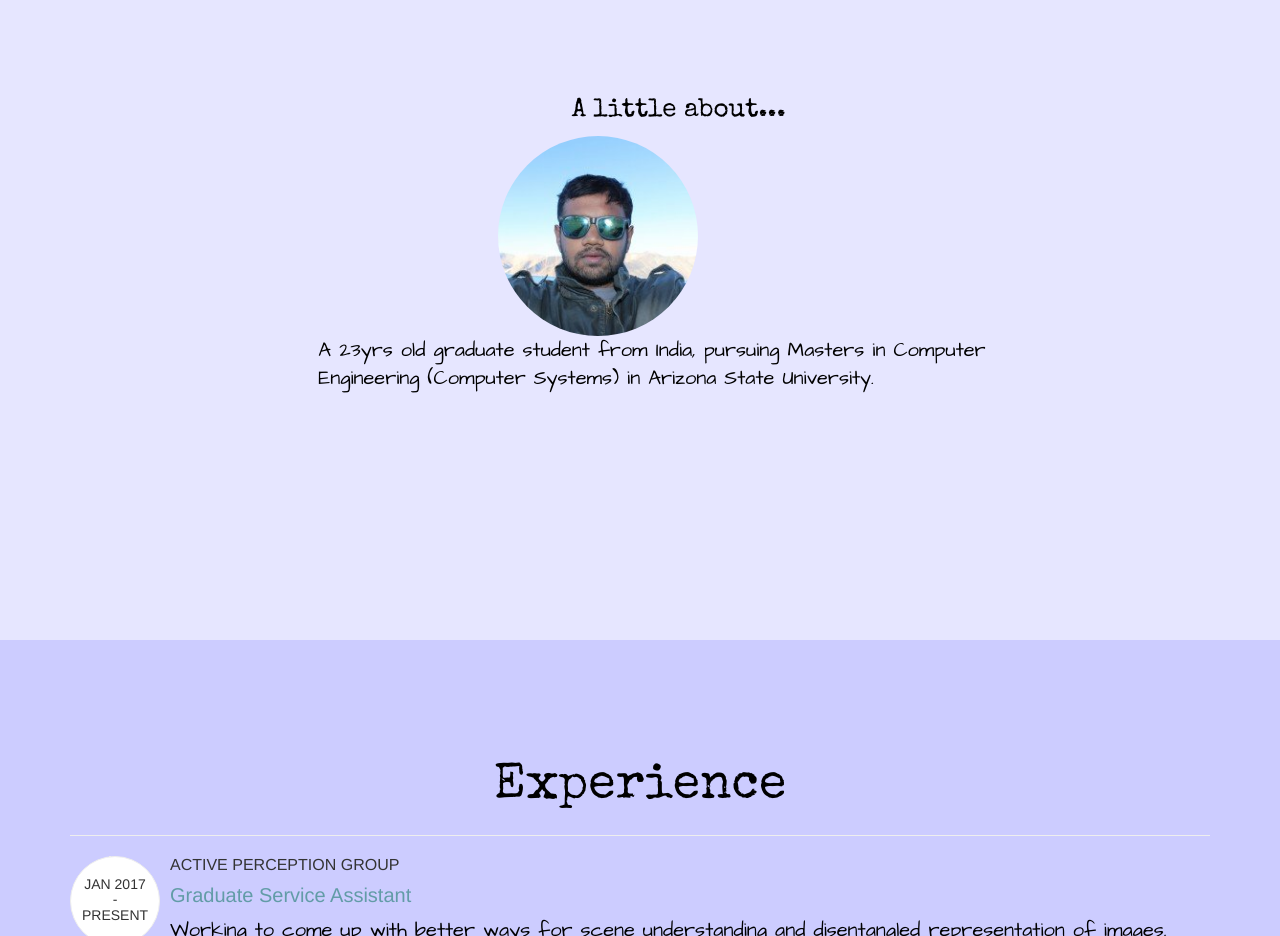
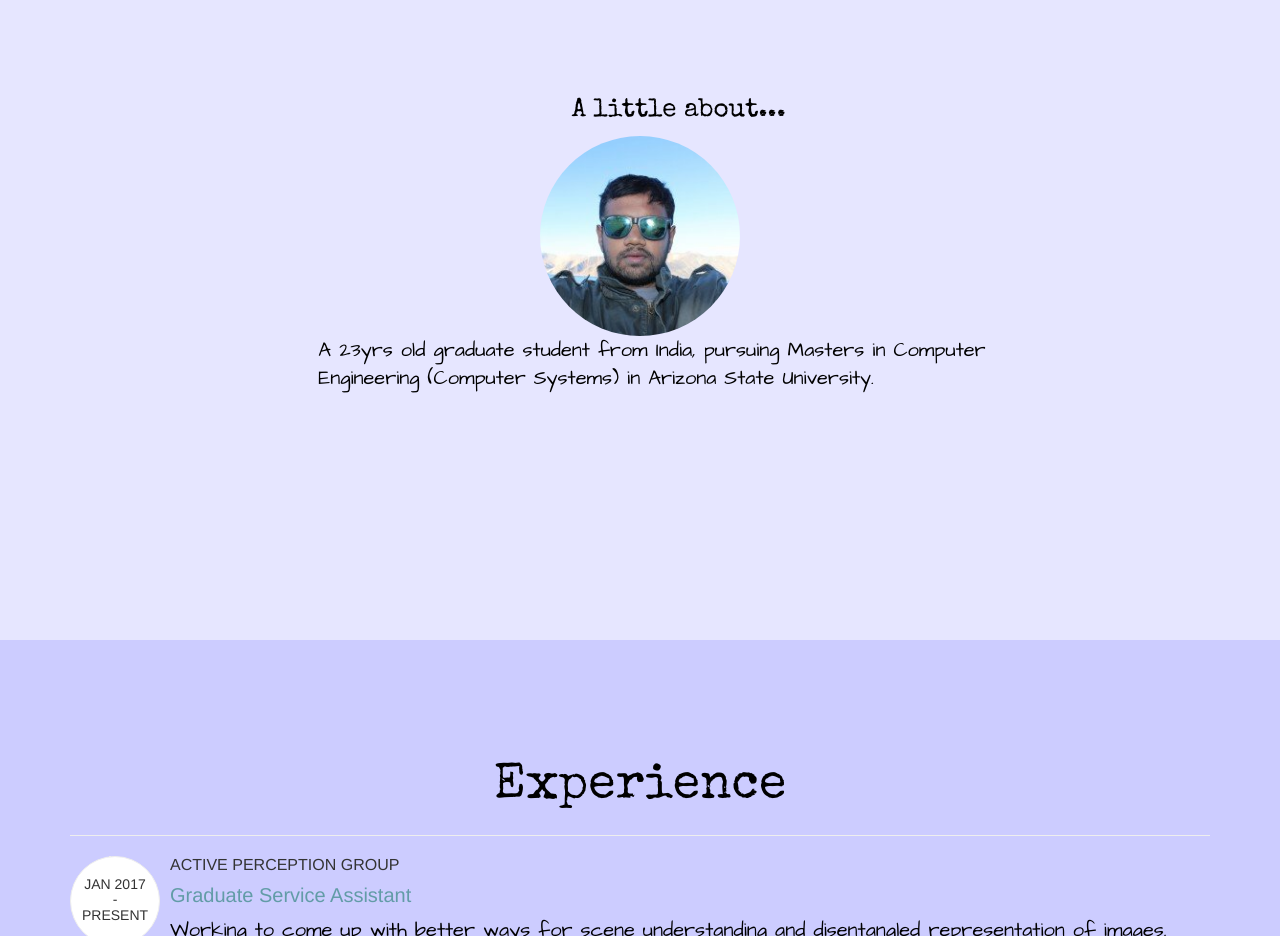
Before and after one commit to ru1saha/ru1saha.github.io, a plain HTML site: page index.html in a window 1280 px wide. Shown: the part 960-1896 px from the top of the page. Drawn offline with nearby package versions, Linux system fonts and the light colour scheme.

Commit message:
Update home-style.css

```diff
--- a/Content/home-style.css
+++ b/Content/home-style.css
@@ -31,7 +31,7 @@ img {
     width: 200px;
     padding: 0;
     border-radius: 300px;
-    margin-left: 4em;
+    margin-left: 7em;
     margin-right: auto;
 }
 nav {
```
